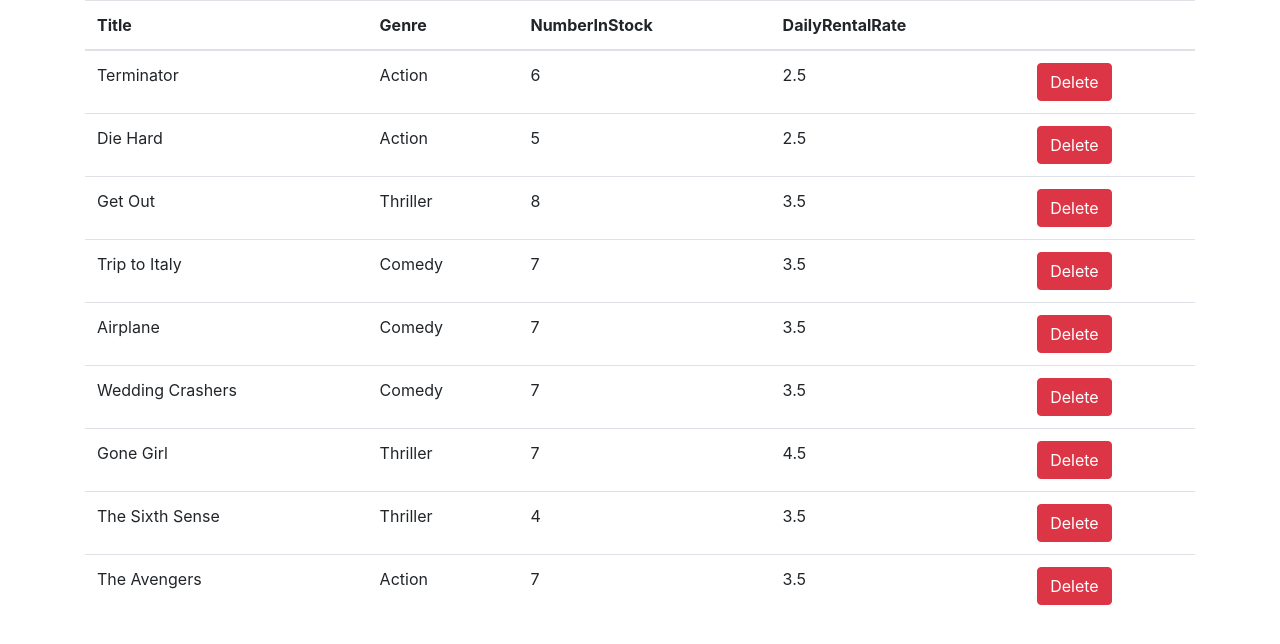
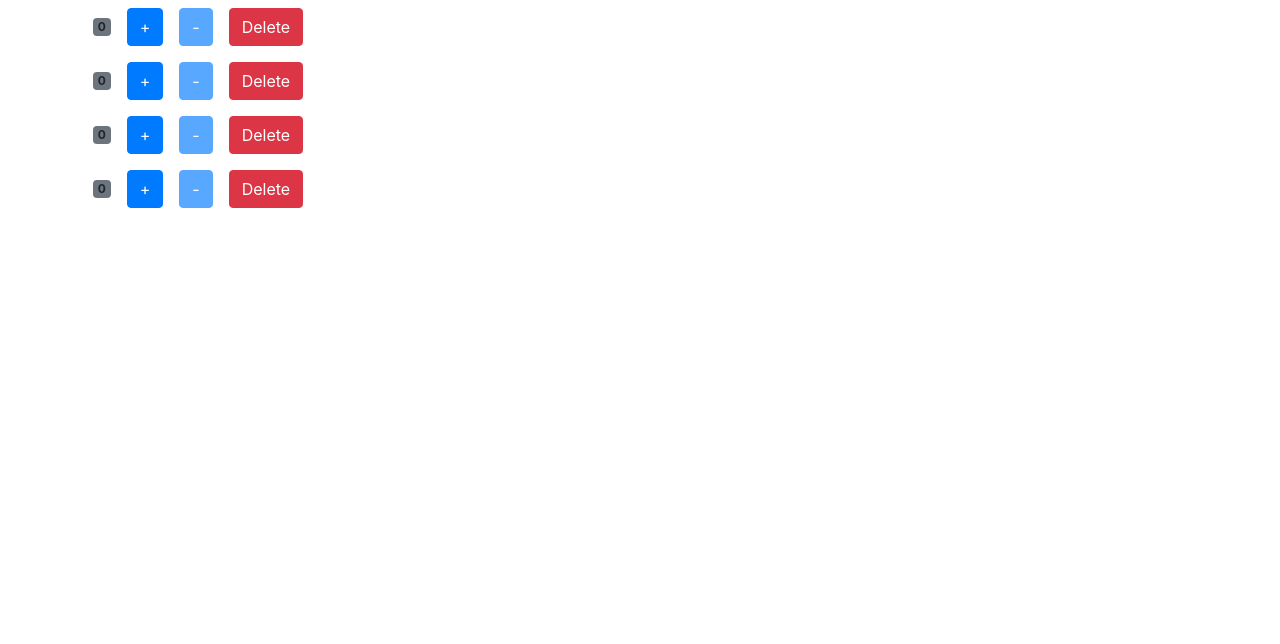
Before and after one commit to matttttttty/movie-app, a React (Create React App) app: page / in a window 1280 px wide. Shown: the top 644 px of the page. Built offline with nearby package versions, Linux system fonts and the light colour scheme.

Commit message:
counterApp exercise

```diff
--- a/src/App.js
+++ b/src/App.js
@@ -1,10 +1,12 @@
 import "./App.css";
-import Movie from "./components/movies";
+import Counter from "./components/counter";
+// import Movie from "./components/movies";
+import Counters from "./components/counters";
 
 function App() {
   return (
     <main className="container">
-      <Movie />
+      <Counters />
     </main>
   );
 }
--- /dev/null
+++ b/src/components/counter.jsx
@@ -0,0 +1,42 @@
+import React, { Component } from "react";
+
+class Counter extends Component {
+  state = { value: 0 };
+
+  handleIncrement = () => {
+    let value = this.state.value;
+    value++;
+    this.setState({ value });
+  };
+
+  handleDecrement = () => {
+    let value = this.state.value;
+    value--;
+    this.setState({ value });
+  };
+
+  handleDelete = () => {};
+
+  render() {
+    return (
+      <div>
+        <span className="badge bg-secondary  m-2">{this.state.value}</span>
+        <button className="btn btn-primary m-2" onClick={this.handleIncrement}>
+          +
+        </button>
+        <button
+          className="btn btn-primary m-2"
+          onClick={this.handleDecrement}
+          disabled={this.state.value > 0 ? false : true}
+        >
+          -
+        </button>
+        <button className="btn btn-danger m-2" onClick={this.handleDelete}>
+          Delete
+        </button>
+      </div>
+    );
+  }
+}
+
+export default Counter;
--- /dev/null
+++ b/src/components/counters.jsx
@@ -0,0 +1,24 @@
+import React, { Component } from "react";
+import Counter from "./counter";
+
+class Counters extends Component {
+  state = {
+    counters: [
+      { id: 0, value: 4 },
+      { id: 1, value: 0 },
+      { id: 2, value: 0 },
+      { id: 3, value: 0 },
+    ],
+  };
+  render() {
+    return (
+      <div>
+        {this.state.counters.map((c) => (
+          <Counter key={c.id} value={c.value} />
+        ))}
+      </div>
+    );
+  }
+}
+
+export default Counters;
```
Also changed, not shown: 1 other file (tests, documents, lock files or other folders).
